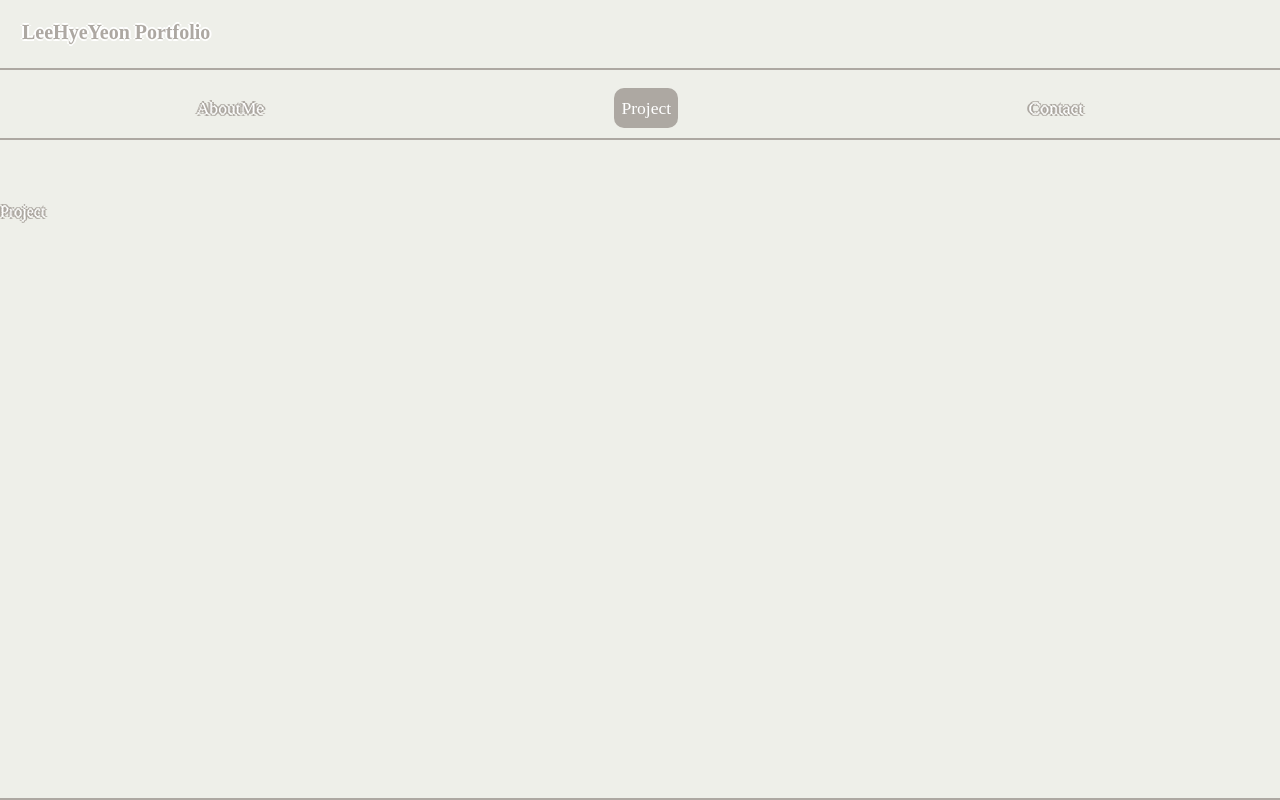
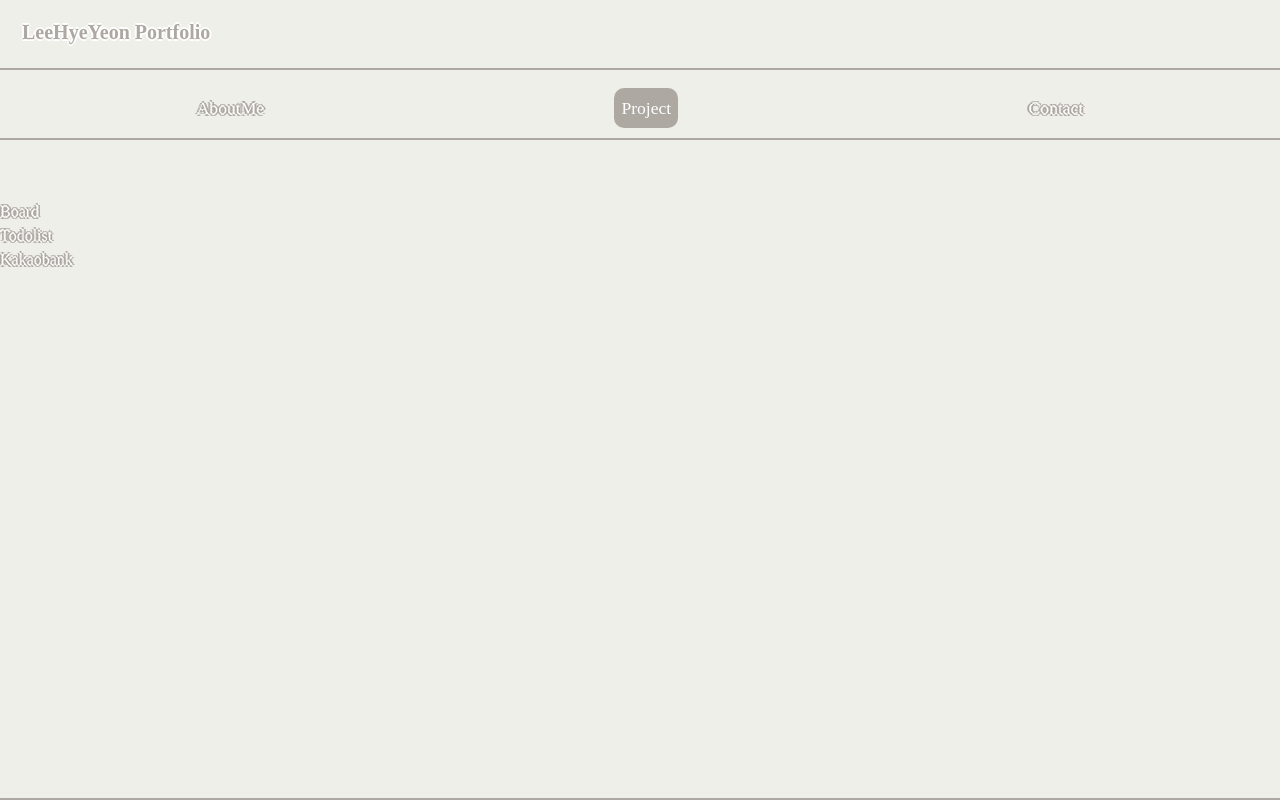
Before and after one commit to yyyn012/portfolio__project, a React (Create React App) app in the folder portfolio/: page /Project in a window 1280 px wide. Built offline with nearby package versions, Linux system fonts and the light colour scheme.

Commit message:
Create Project.jsx

```diff
--- a/portfolio/src/components/contents/Project.jsx
+++ b/portfolio/src/components/contents/Project.jsx
@@ -1,7 +1,17 @@
 import React from "react";
 
+import Board from "../projects/Board";
+import Todolist from "../projects/Todolist";
+import Kakaobank from "../projects/Kakaobank";
+
 const Project = () => {
-  return <span>Project</span>;
+  return (
+    <section id="project">
+      <Board />
+      <Todolist />
+      <Kakaobank />
+    </section>
+  );
 };
 
 export default Project;
--- /dev/null
+++ b/portfolio/src/components/projects/Board.jsx
@@ -0,0 +1,11 @@
+import React from "react";
+
+const Board = () => {
+  return (
+    <div className="board">
+      <span>Board</span>
+    </div>
+  );
+};
+
+export default Board;
--- /dev/null
+++ b/portfolio/src/components/projects/Kakaobank.jsx
@@ -0,0 +1,12 @@
+import React from "react";
+
+const Kakaobank = () => {
+  return (
+    <div id="kakaobank">
+      {" "}
+      <span>Kakaobank</span>{" "}
+    </div>
+  );
+};
+
+export default Kakaobank;
--- /dev/null
+++ b/portfolio/src/components/projects/Todolist.jsx
@@ -0,0 +1,11 @@
+import React from "react";
+
+const Todolist = () => {
+  return (
+    <div id="todolist">
+      <span>Todolist</span>{" "}
+    </div>
+  );
+};
+
+export default Todolist;
```
